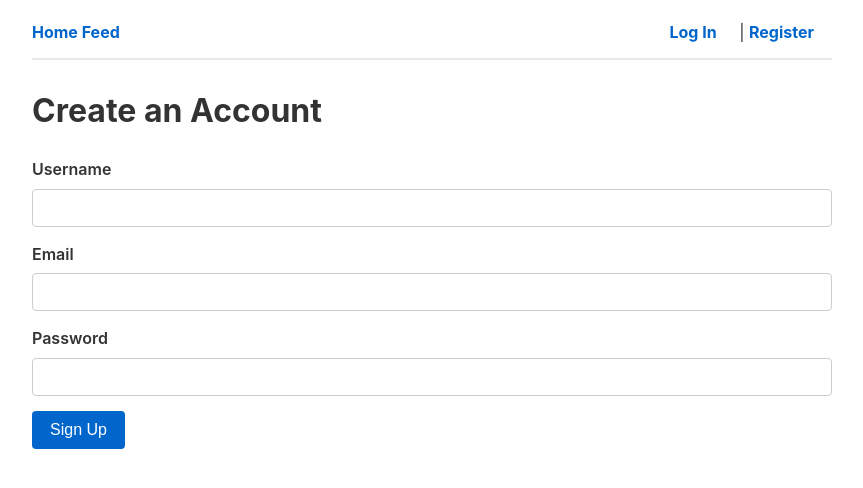
After one commit to HELPIMINCAVE/discussion-board-app, a Flask app: page /register in a window 1280 px wide. The commit adds this page. Shown: the top 488 px of the page, without its empty margins (208-1071 px from the left). Run offline with Flask 3, Linux system fonts and the light colour scheme.

Commit message:
Huge update

```diff
--- a/app.py
+++ b/app.py
@@ -1,14 +1,26 @@
 from flask import Flask
+from flask_login import LoginManager
 from config import Config
-from models import db
+from models import db, User
 import routes
+
+login_manager = LoginManager()
+login_manager.login_view = 'main.login'  # Redirects here if @login_required triggers
+login_manager.login_message = "Please log in to access this page."
+
+
+@login_manager.user_loader
+def load_user(user_id):
+    return db.session.get(User, int(user_id))
 
 
 def create_app():
     app = Flask(__name__)
 
     app.config.from_object(Config)
+
     db.init_app(app)
+    login_manager.init_app(app)
 
     with app.app_context():
         db.create_all()
@@ -16,6 +28,7 @@ def create_app():
 
     return app
 
+
 if __name__ == '__main__':
     app = create_app()
     app.run(port=8080, debug=True)
--- a/routes.py
+++ b/routes.py
@@ -1,44 +1,81 @@
 from flask import Blueprint, render_template, request, redirect, url_for, abort
+from flask_login import login_user, logout_user, login_required, current_user
 from models import db, User, Post, Reply
 
 main = Blueprint('main', __name__)
 
 
+@main.route('/register', methods=['GET', 'POST'])
+def register():
+    if current_user.is_authenticated:
+        return redirect(url_for('main.view_home_feed'))
+
+    if request.method == 'POST':
+        username = request.form.get('username', '').strip()
+        email = request.form.get('email', '').strip()
+        password = request.form.get('password', '')
+
+        if not username or not email or not password:
+            return render_template('register.html', error='All fields are required.'), 400
+
+        if db.session.scalar(db.select(User).filter_by(username=username)):
+            return render_template('register.html', error='Username already taken.'), 400
+
+        user = User(username=username, email=email)
+        user.set_password(password)
+        db.session.add(user)
+        db.session.commit()
+
+        login_user(user)
+        return redirect(url_for('main.view_home_feed'))
+
+    return render_template('register.html')
+
+
+@main.route('/login', methods=['GET', 'POST'])
+def login():
+    if current_user.is_authenticated:
+        return redirect(url_for('main.view_home_feed'))
+
+    if request.method == 'POST':
+        username = request.form.get('username', '').strip()
+        password = request.form.get('password', '')
+
+        user = db.session.scalar(db.select(User).filter_by(username=username))
+
+        if not user or not user.check_password(password):
+            return render_template('login.html', error='Invalid username or password.'), 400
+
+        login_user(user)
+        return redirect(url_for('main.view_home_feed'))
+
+    return render_template('login.html')
+
+
+@main.route('/logout')
+@login_required
+def logout():
+    logout_user()
+    return redirect(url_for('main.view_home_feed'))
+
+
 @main.route('/', methods=['GET'])
 def view_home_feed():
-    """Main Discussion Feed (Homepage)
-
-    - Fetch all Post records ordered newest first
-    - Render index.html with posts
-    """
     posts = Post.query.order_by(Post.created_at.desc()).all()
     return render_template('index.html', posts=posts)
 
 
 @main.route('/post/new', methods=['GET', 'POST'])
+@login_required
 def create_new_thread():
-    """Display form to create a new thread and handle submission."""
     if request.method == 'POST':
         title_input = request.form.get('title', '').strip()
         content_input = request.form.get('content', '').strip()
-        user_id_input = request.form.get('user_id')  # temporary static user selection
 
-        if not title_input or not content_input or not user_id_input:
-            # Minimal validation: require title, content and user_id
-            # Incomplete submissions re-render the form with a 400 status
-            return render_template('create_post.html', error='Title, content and user are required.'), 400
+        if not title_input or not content_input:
+            return render_template('create_post.html', error='Title and content required.'), 400
 
-        try:
-            user_id_int = int(user_id_input)
-        except (TypeError, ValueError):
-            return render_template('create_post.html', error='Invalid user id.'), 400
-
-        # Optional: ensure user exists
-        user = User.query.get(user_id_int)
-        if not user:
-            return render_template('create_post.html', error='Selected user not found.'), 400
-
-        new_post = Post(title=title_input, content=content_input, user_id=user_id_int)
+        new_post = Post(title=title_input, content=content_input, user_id=current_user.id)
         db.session.add(new_post)
         db.session.commit()
 
@@ -49,33 +86,20 @@ def create_new_thread():
 
 @main.route('/post/<int:post_id>', methods=['GET'])
 def view_single_thread(post_id):
-    """View a single thread and its replies."""
-    post = Post.query.get_or_404(post_id)
+    post = db.get_or_404(Post, post_id)
     return render_template('thread.html', post=post)
 
 
 @main.route('/post/<int:post_id>/reply', methods=['POST'])
+@login_required
 def post_thread_reply(post_id):
-    """Create a reply for the given thread and persist it."""
-    parent_post = Post.query.get_or_404(post_id)
+    parent_post = db.get_or_404(Post, post_id)
+    content_input = request.form.get('content', '').strip()
 
-    content_input = request.form.get('content', '').strip()
-    user_id_input = request.form.get('user_id')
+    if not content_input:
+        abort(400, description='Reply content required.')
 
-    if not content_input or not user_id_input:
-        # Minimal validation; redirect back to thread with error message could be preferred
-        abort(400, description='Reply content and user_id are required.')
-
-    try:
-        user_id_int = int(user_id_input)
-    except (TypeError, ValueError):
-        abort(400, description='Invalid user_id')
-
-    user = User.query.get(user_id_int)
-    if not user:
-        abort(400, description='User not found')
-
-    new_reply = Reply(content=content_input, user_id=user_id_int, post_id=parent_post.id)
+    new_reply = Reply(content=content_input, user_id=current_user.id, post_id=parent_post.id)
     db.session.add(new_reply)
     db.session.commit()
 
@@ -83,5 +107,4 @@ def post_thread_reply(post_id):
 
 
 def init_app(app):
-    """Helper to register the blueprint on a Flask app."""
     app.register_blueprint(main)
--- a/templates/base.html
+++ b/templates/base.html
@@ -14,7 +14,7 @@
         .error { color: #d9534f; background: #fdf2f2; border: 1px solid #f5c6cb; padding: 12px; margin-bottom: 15px; border-radius: 4px; }
         form div { margin-bottom: 15px; }
         label { display: block; margin-bottom: 6px; font-weight: 600; }
-        input[type="text"], input[type="number"], textarea { width: 100%; padding: 9px; box-sizing: border-box; border: 1px solid #ccc; border-radius: 4px; font-size: 1rem; }
+        input[type="text"], input[type="email"], input[type="password"], textarea { width: 100%; padding: 9px; box-sizing: border-box; border: 1px solid #ccc; border-radius: 4px; font-size: 1rem; }
         textarea { height: 120px; resize: vertical; }
         button { padding: 10px 18px; background: #0066cc; color: #fff; border: none; border-radius: 4px; font-size: 1rem; cursor: pointer; }
         button:hover { background: #0052a3; }
@@ -23,7 +23,18 @@
 <body>
     <nav>
         <a href="{{ url_for('main.view_home_feed') }}">Home Feed</a>
-        <a href="{{ url_for('main.create_new_thread') }}">+ Create New Thread</a>
+        {% if current_user.is_authenticated %}
+            <a href="{{ url_for('main.create_new_thread') }}">+ Create New Thread</a>
+            <span style="float: right;">
+                Logged in as <strong>{{ current_user.username }}</strong> |
+                <a href="{{ url_for('main.logout') }}">Log Out</a>
+            </span>
+        {% else %}
+            <span style="float: right;">
+                <a href="{{ url_for('main.login') }}">Log In</a> |
+                <a href="{{ url_for('main.register') }}">Register</a>
+            </span>
+        {% endif %}
     </nav>
     <main>
         {% block content %}{% endblock %}
--- /dev/null
+++ b/templates/register.html
@@ -0,0 +1,21 @@
+{% extends "base.html" %}
+{% block title %}Register{% endblock %}
+{% block content %}
+    <h1>Create an Account</h1>
+    {% if error %}<div class="error">{{ error }}</div>{% endif %}
+    <form action="{{ url_for('main.register') }}" method="POST">
+        <div>
+            <label>Username</label>
+            <input type="text" name="username" required>
+        </div>
+        <div>
+            <label>Email</label>
+            <input type="email" name="email" required>
+        </div>
+        <div>
+            <label>Password</label>
+            <input type="password" name="password" required>
+        </div>
+        <button type="submit">Sign Up</button>
+    </form>
+{% endblock %}
```
Also changed, not shown: models.py (+19 -27 lines), seed.py (added, +18 -0 lines), templates/create_post.html (+0 -8 lines), templates/login.html (added, +17 -0 lines), templates/thread.html (+7 -10 lines), 1 other file.
